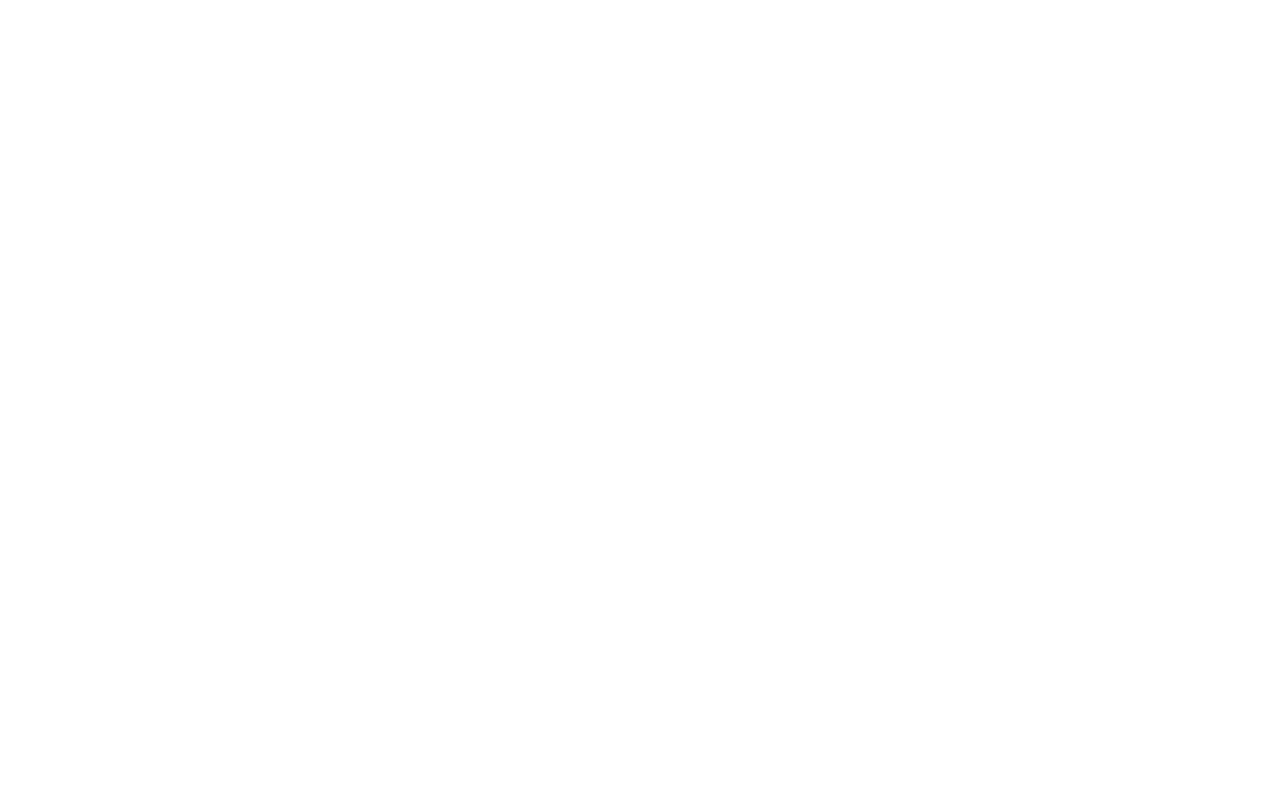
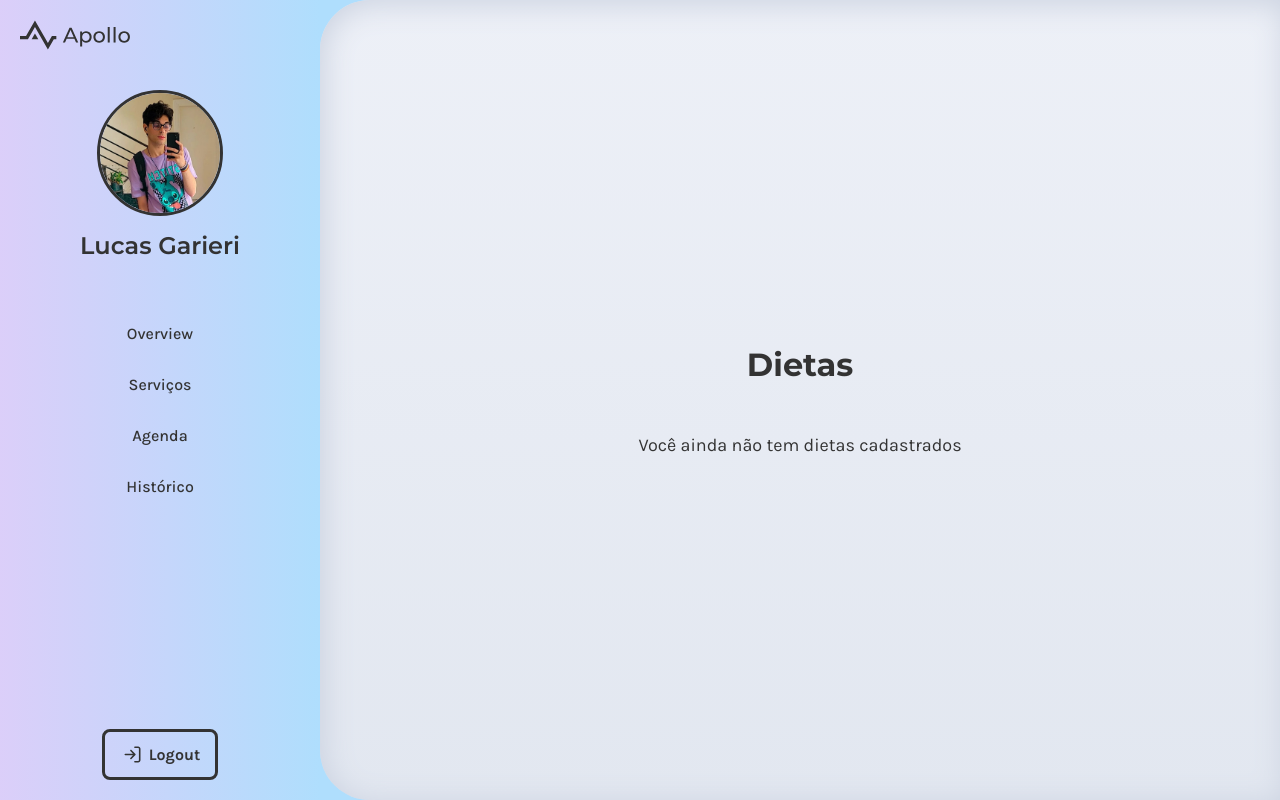
Before and after one commit to pedrohrodrig/LabEngSoft2-Frontend, a React (Create React App) app in the folder frontend/: page /patient-diet in a window 1280 px wide. Before the commit this address had no page. Built offline with nearby package versions, Linux system fonts and the light colour scheme.

Commit message:
Adicionando páginas acessadas via home

```diff
--- a/frontend/src/App.js
+++ b/frontend/src/App.js
@@ -26,6 +26,9 @@
 
 import "./App.css";
 import PatientHomePage from "./pages/patient/patientHomePage/patientHomePage";
+import TrainingPage from "./pages/patient/patientTrainingPage/patientTrainingPage";
+import DietPage from "./pages/patient/patientDietPage/patientDietPage";
+import MedicalPage from "./pages/patient/patientMedicalRegistersPage/patientMedicalRegisterPage";
 
 
 function App() {
@@ -55,6 +58,9 @@
                         <Route path="history" element={<PatientHistoryPage />} />
                         <Route path="patient-appointment" element={<PatientHistoryDetailPage />} />
                         <Route path="patient-home" element={<PatientHomePage />} />
+                        <Route path="patient-training" element={<TrainingPage />} />
+                        <Route path="patient-diet" element={<DietPage />} />
+                        <Route path="patient-medical-registers" element={<MedicalPage />} />
 
                         <Route path="signup" element={<SignUpPage />} />
 
--- /dev/null
+++ b/frontend/src/pages/patient/patientDietPage/patientDietPage.js
@@ -0,0 +1,19 @@
+import React from "react";
+
+const diet = []
+
+function DietPage() {
+    return (
+
+        <div className="diet page">
+            <h1>Dietas</h1>
+            {diet.length === 0 &&
+                <>
+                    <p>Você ainda não tem dietas cadastrados</p>
+                </>
+            }
+        </div>
+    );
+}
+
+export default DietPage;
--- a/frontend/src/pages/patient/patientHomePage/patientHomePage.js
+++ b/frontend/src/pages/patient/patientHomePage/patientHomePage.js
@@ -1,9 +1,6 @@
 import React from "react";
 import GeneralInfo from "../../../components/generalinfo/generalinfo";
 import Card from "../../../components/card/card";
-import Dieta from "../../../assets/dieta.png"
-import Workout from "../../../assets/workout.png"
-import Document from "../../../assets/document.png"
 
 import "./patientHomePage.css"
 
@@ -20,13 +17,19 @@
             </div>
             <div className="second-row">
                 <Card
+                    clickable={true}
                     title={'Dietas'}
+                    to={"/patient-diet"}
                 />
                 <Card
+                    clickable={true}
                     title={'Treinamentos'}
+                    to={"/patient-training"}
                 />
                 <Card
+                    clickable={true}
                     title={'Registros médicos'}
+                    to={"/patient-medical-registers"}
                 />
             </div>
 
--- /dev/null
+++ b/frontend/src/pages/patient/patientMedicalRegistersPage/patientMedicalRegisterPage.js
@@ -0,0 +1,19 @@
+import React from "react";
+
+const medical = []
+
+function MedicalPage() {
+    return (
+
+        <div className="Medical page">
+            <h1>Registros médicos</h1>
+            {medical.length === 0 &&
+                <>
+                    <p>Você ainda não tem registros médicos</p>
+                </>
+            }
+        </div>
+    );
+}
+
+export default MedicalPage;
--- /dev/null
+++ b/frontend/src/pages/patient/patientTrainingPage/patientTrainingPage.js
@@ -0,0 +1,19 @@
+import React from "react";
+
+const training = []
+
+function TrainingPage() {
+    return (
+
+        <div className="training page">
+            <h1>Página de Treinamentos</h1>
+            {training.length === 0 &&
+                <>
+                    <p>Você ainda não tem treinamentos cadastrados</p>
+                </>
+            }
+        </div>
+    );
+}
+
+export default TrainingPage;
```
